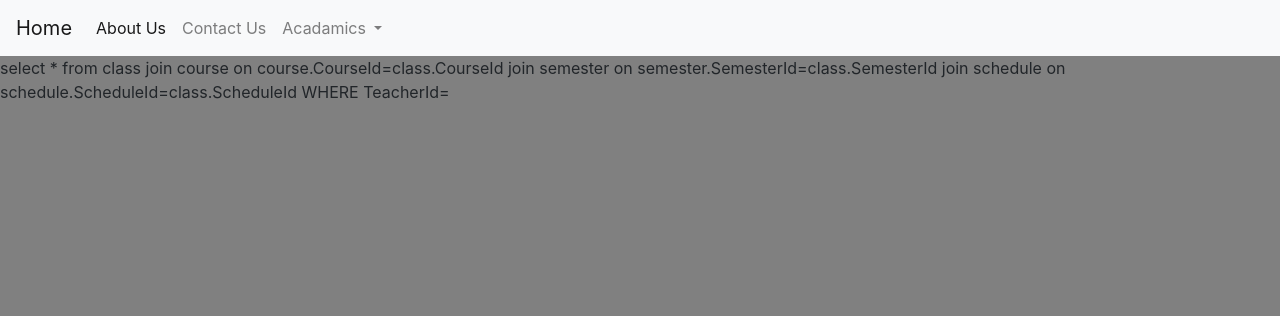
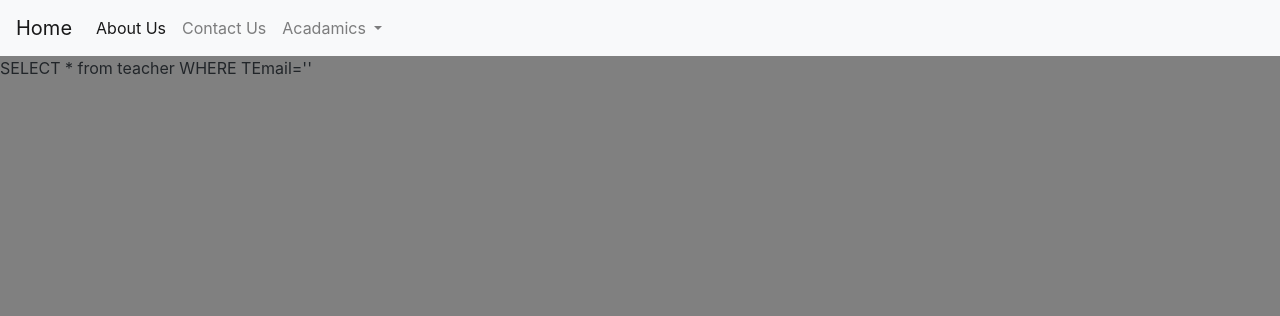
Before and after one commit to aszeidan/Student-Managment-System, a PHP site: page /Teacher_Profile.php in a window 1280 px wide. Shown: the top 316 px of the page. Run offline with PHP 8.4, Linux system fonts and the light colour scheme; tables that the repository leaves empty or names only in its code hold one stand-in row (values such as "Sample post").

Commit message:
woking on teacher form but still is not working

```diff
--- a/Model/Admin.php
+++ b/Model/Admin.php
@@ -25,6 +25,11 @@ class Admin
     {
         $this->class = $class;
     }
+	  function getId()
+    {
+        return $this->id;
+    }
+
 
     function setSemester($semester)
     {
--- a/Model/Teacher.php
+++ b/Model/Teacher.php
@@ -21,10 +21,12 @@ class Teacher
     {
         $this->password = $password;
     }
-    function getId()
+
+    function setTeacherId($id)
     {
-        return $this->id;
+       $this->id = $id;
     }
+
     function setTFirstName($TFirstName)
     {
         $this->TFirstName = $TFirstName;
@@ -47,11 +49,17 @@ class Teacher
     }
     function setTPassword($TPassword)
     {
-
         $this->TPassword = password_hash($TPassword, PASSWORD_BCRYPT);
     }
+	 function getId()
+    {
+		$query= "SELECT * from teacher WHERE TEmail='" . $this->username . "'";
+		$this->dbconnect->setQuery($query);
+		$result= $this->dbconnect->selectquery();
+		die($query);
+        return $this->id =$result[0]['TeacherId'];
 
-
+    }
     function verifyLogin()
     {
         $query = "SELECT * FROM teacher WHERE
@@ -75,13 +83,13 @@ class Teacher
     }
 
 
-	function getClassById()
+	function getTeacherClassById()
     {
         $query =  'select * from class
                                 join course on course.CourseId=class.CourseId
                                 join semester on semester.SemesterId=class.SemesterId
                                 join schedule on schedule.ScheduleId=class.ScheduleId
-                                WHERE TeacherId='.$this->id;
+                                WHERE TeacherId=' . getId();
 		die($query);
         $this->dbconnect->setQuery($query);
         $result = $this->dbconnect->selectquery();
--- a/View/Registration.php
+++ b/View/Registration.php
@@ -85,7 +85,7 @@ function deleteClass(classID){
                         </ul>
                         <div class="tab-content" id="myTabContent">
                             <div class="tab-pane fade show active" id="home" role="tabpanel" aria-labelledby="home-tab">
-                                <h3 class="register-heading">Registration Form</h3>
+                                <h3 class="register-heading">Registration Form <?phpecho $id;  ?></h3>
 
                                 <form action="../Controller/Verify_Insert_Course.php" method="POST">
                                     <div class="row register-form mx-0 px-0 col-md-12">
--- a/View/Teacher_Profile.php
+++ b/View/Teacher_Profile.php
@@ -14,14 +14,9 @@ $Admin = new Admin($db);
 $Teacher = new Teacher($db);
 
 $course = $Admin->getCourses();
-$teacher = $Admin->getTeachers();
-$schedule = $Admin->getSchedules();
-$class = $Admin->getClasses();
-$semester = $Admin->getSemesters();
-
-$teacherClass = $Teacher->getClassById();
-
-
+$teacherID = $Teacher->getId();
+echo "the teacher id is".$teacherID;
+$teacherClass = $Teacher->getTeacherClassById();
 
 ?>
 
```
